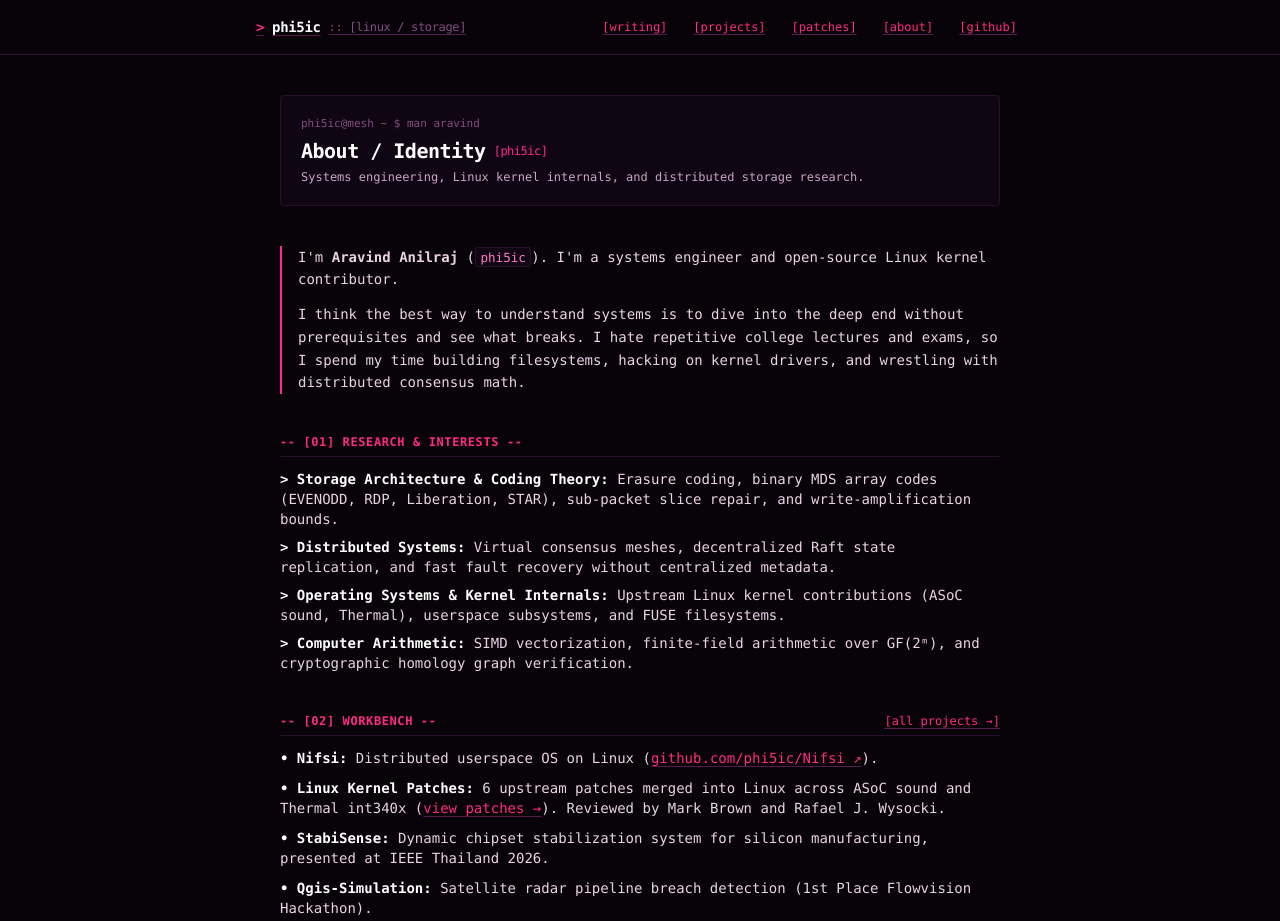
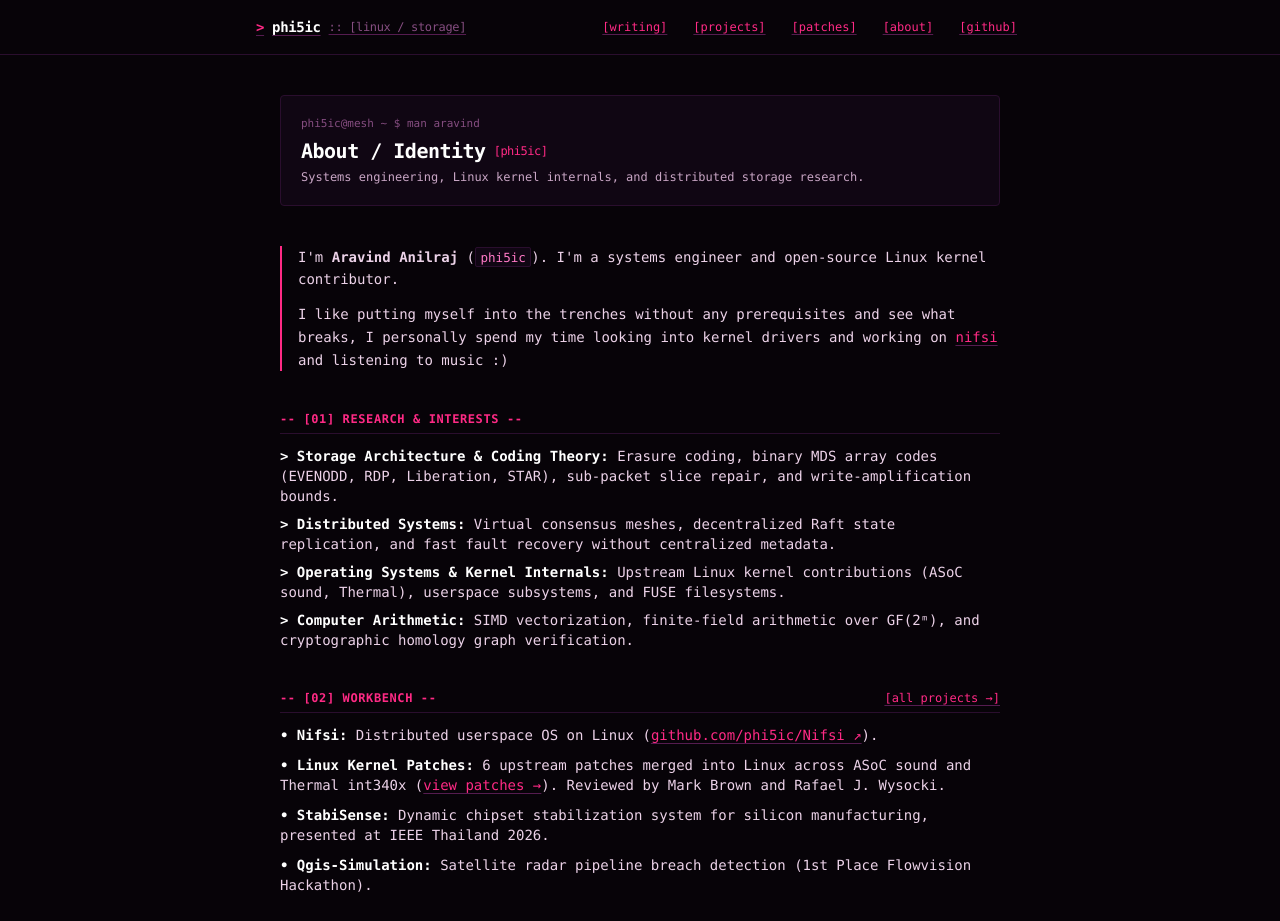
Before and after one commit to phi5ic/phi5ic.github.io, an Astro site: page /about in a window 1280 px wide. Shown: the top 921 px of the page. Built offline with nearby package versions, Linux system fonts and the light colour scheme; Astro itself is replaced by a stand-in of ours.

Commit message:
Update personal bio text across index and about pages

```diff
--- a/src/pages/about.astro
+++ b/src/pages/about.astro
@@ -25,7 +25,7 @@ import BaseLayout from '../layouts/BaseLayout.astro';
         I'm <strong>Aravind Anilraj</strong> (<code>phi5ic</code>). I'm a systems engineer and open-source Linux kernel contributor.
       </p>
       <p>
-        I think the best way to understand systems is to dive into the deep end without prerequisites and see what breaks. I hate repetitive college lectures and exams, so I spend my time building filesystems, hacking on kernel drivers, and wrestling with distributed consensus math.
+        I like putting myself into the trenches without any prerequisites and see what breaks, I personally spend my time looking into kernel drivers and working on <a href="https://github.com/phi5ic/Nifsi" target="_blank" rel="noopener noreferrer" class="text-[#ff2a85] hover:text-[#ff79c6]">nifsi</a> and listening to music :)
       </p>
     </section>
 
--- a/src/pages/index.astro
+++ b/src/pages/index.astro
@@ -25,7 +25,7 @@ const posts = (await getCollection('blog')).sort(
       </div>
 
       <p class="text-xs sm:text-sm text-[#ecd2e8] leading-relaxed pt-1">
-        I break things to figure out how they work. I hate repetitive college lectures and exams, so I put myself through technical hardships instead: writing distributed storage engines from scratch in Rust (<a href="https://github.com/phi5ic/Nifsi" target="_blank" rel="noopener noreferrer" class="text-[#ff2a85] hover:text-[#ff79c6]">Nifsi</a>), patching the Linux kernel (<a href="/patches/" class="text-[#ff2a85] hover:text-[#ff79c6]">ASoC, Thermal</a>), and wiring hardware clusters.
+        I like putting myself into the trenches without any prerequisites and see what breaks, I personally spend my time looking into kernel drivers and working on <a href="https://github.com/phi5ic/Nifsi" target="_blank" rel="noopener noreferrer" class="text-[#ff2a85] hover:text-[#ff79c6]">nifsi</a> and listening to music :)
       </p>
 
       <div class="pt-2 text-[11px] text-[#854d80] flex flex-wrap gap-x-4 gap-y-1 border-t border-[#2a0e2e]">
```
